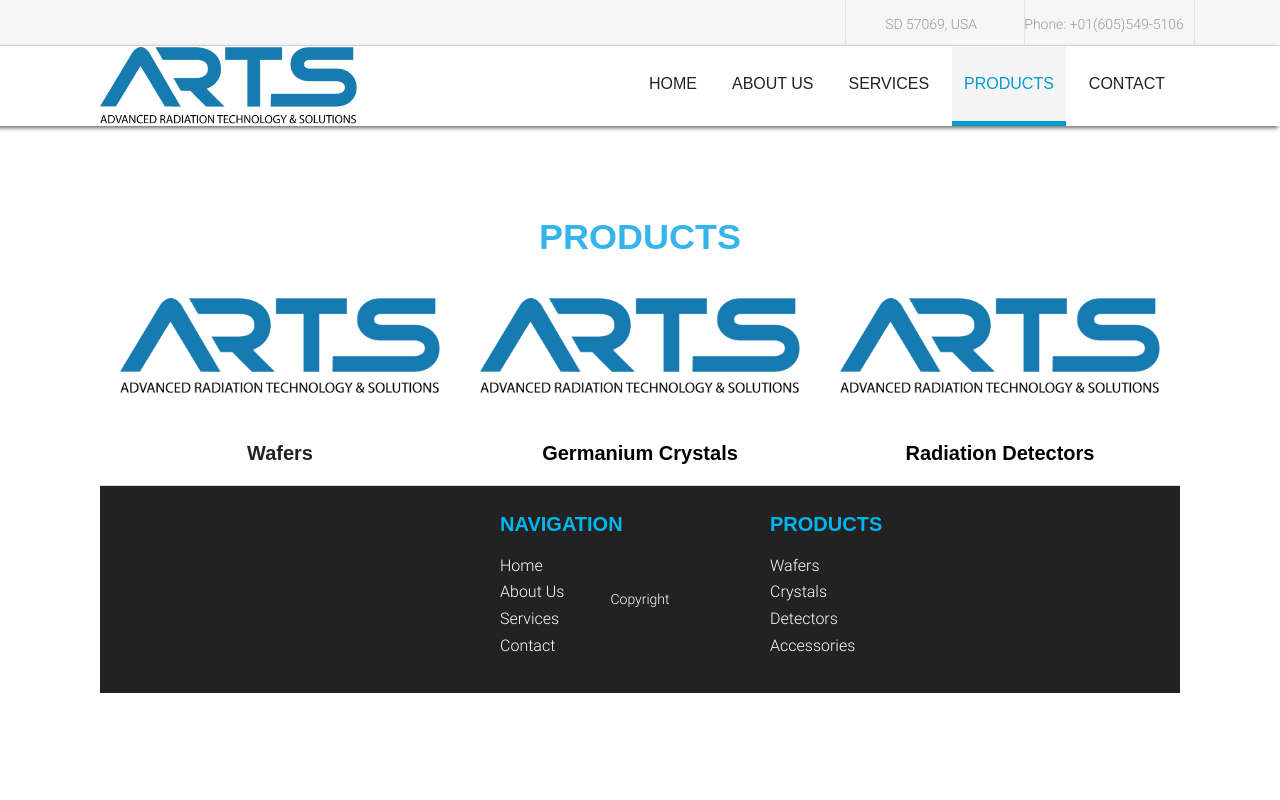
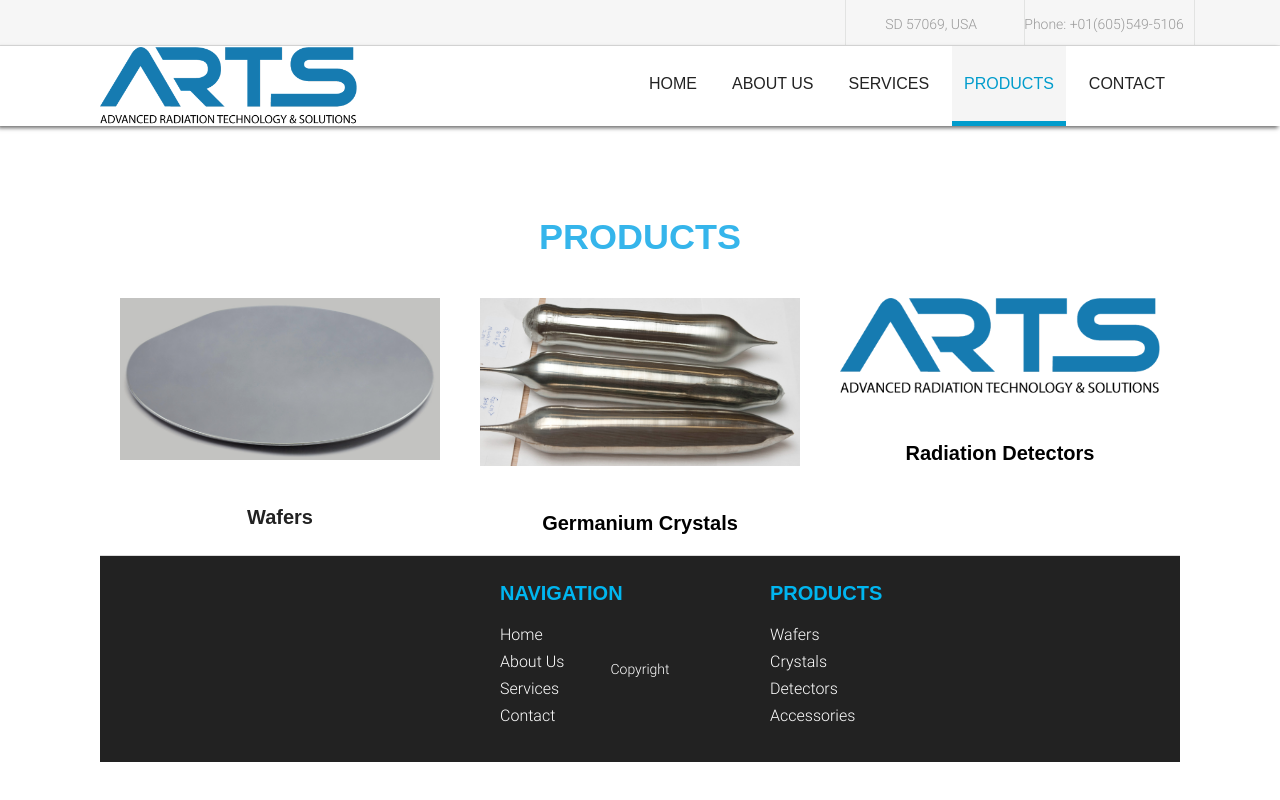
Before and after one commit to chaozhangusd/chaozhangusd.github.io, a plain HTML site: page projects.html in a window 1280 px wide. Drawn offline with Linux system fonts and the light colour scheme.

Commit message:
update files

```diff
--- a/projects.html
+++ b/projects.html
@@ -111,7 +111,7 @@ ARTS-Products
 <div class="post_column col-lg-4 col-md-6 col-sm-6 col-xs-12">
 <div class="ttr_Projects_html_column01">
 <div style="height:0px;width:0px;overflow:hidden;-webkit-margin-top-collapse: separate;"></div>
-<div class="html_content"><p style="text-align:Center;"><span class="ttr_image" style="float:none;display:block;text-align:center;overflow:hidden;margin:0em 0em 2.14em 0em;"><span><img class="ttr_uniform" src="logo.png" style="max-width:350px;max-height:234px;" /></span></span><span style="font-family:'Roboto Slab','Arial';font-weight:700;font-size:1.429em;color:rgba(34,34,34,1);">Wafers</span></p></div>
+<div class="html_content"><p style="text-align:Center;"><span class="ttr_image" style="float:none;display:block;text-align:center;overflow:hidden;margin:0em 0em 2.14em 0em;"><span><img class="ttr_uniform" src="GeWaferSample.jpg" style="max-width:350px;max-height:234px;" /></span></span><span style="font-family:'Roboto Slab','Arial';font-weight:700;font-size:1.429em;color:rgba(34,34,34,1);">Wafers</span></p></div>
 <div style="height:0px;width:0px;overflow:hidden;-webkit-margin-top-collapse: separate;"></div>
 <div style="clear:both;"></div>
 </div>
@@ -121,7 +121,7 @@ ARTS-Products
 <div class="post_column col-lg-4 col-md-6 col-sm-6 col-xs-12">
 <div class="ttr_Projects_html_column02">
 <div style="height:0px;width:0px;overflow:hidden;-webkit-margin-top-collapse: separate;"></div>
-<div class="html_content"><p style="text-align:Center;"><span class="ttr_image" style="float:none;display:block;text-align:center;overflow:hidden;margin:0em 0em 2.14em 0em;"><span><img class="ttr_uniform" src="logo.png" style="max-width:350px;max-height:233px;" /></span></span><span style="font-family:'Roboto Slab','Arial';font-weight:700;font-size:1.429em;"> Germanium Crystals</span></p></div>
+<div class="html_content"><p style="text-align:Center;"><span class="ttr_image" style="float:none;display:block;text-align:center;overflow:hidden;margin:0em 0em 2.14em 0em;"><span><img class="ttr_uniform" src="GeCrystalSample.JPG" style="max-width:350px;max-height:233px;" /></span></span><span style="font-family:'Roboto Slab','Arial';font-weight:700;font-size:1.429em;"> Germanium Crystals</span></p></div>
 <div style="height:0px;width:0px;overflow:hidden;-webkit-margin-top-collapse: separate;"></div>
 <div style="clear:both;"></div>
 </div>
```
